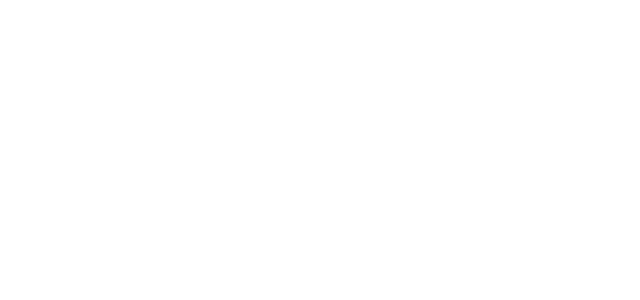
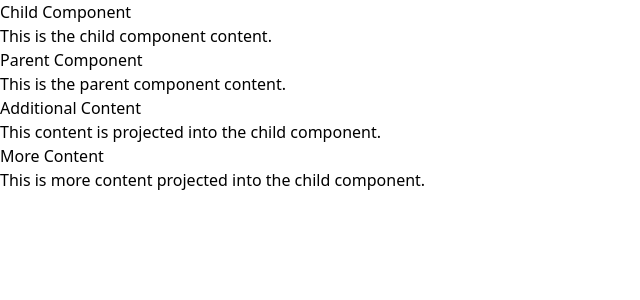
Before and after one commit to giridhar2802/angular21Features, an Angular app: page /parent in a window 1280 px wide. Before the commit this address led to /. Shown: the top 300 px of the page, without its empty margins (0-640 px from the left). Built offline with nearby package versions, Linux system fonts and the light colour scheme.

Commit message:
Content Projection

```diff
--- a/src/app/app.routes.ts
+++ b/src/app/app.routes.ts
@@ -4,4 +4,5 @@
     { path: '', redirectTo: 'users', pathMatch: 'full' },
     { path: 'users', loadComponent: () => import('./features/users-list/users-list').then(m => m.UsersList) },
     { path: 'user-info', loadComponent: () => import('./features/user-info/user-info').then(m => m.UserInfo) },
+    { path: 'parent', loadComponent: () => import('./features/parent/parent').then(m => m.Parent) },
 ];
--- /dev/null
+++ b/src/app/features/child/child.html
@@ -0,0 +1,9 @@
+<div>
+    <h2>Child Component</h2>
+    <p>This is the child component content.</p>
+    <ng-content [select]="header"></ng-content>
+    <ng-content [select]="body"></ng-content>
+    <ng-content [select]="aditionalInfo"></ng-content>
+    <!-- <ng-content></ng-content> -->
+    <ng-content><span class="bg-amber-100">Default Content as nothing comes from parent</span></ng-content>
+</div>
--- /dev/null
+++ b/src/app/features/child/child.ts
@@ -0,0 +1,12 @@
+import { ChangeDetectionStrategy, Component } from '@angular/core';
+
+@Component({
+  selector: 'app-child',
+  imports: [],
+  templateUrl: './child.html',
+  styleUrl: './child.css',
+  changeDetection: ChangeDetectionStrategy.OnPush,
+})
+export class Child {
+
+}
--- /dev/null
+++ b/src/app/features/parent/parent.html
@@ -0,0 +1,14 @@
+<app-child>
+    <div header>
+        <h2>Parent Component</h2>
+        <p>This is the parent component content.</p>
+    </div>
+    <div body>
+        <h3>Additional Content</h3>
+        <p>This content is projected into the child component.</p>
+    </div>
+    <div aditionalInfo>
+        <h3>More Content</h3>
+        <p>This is more content projected into the child component.</p>
+    </div>
+</app-child>
--- /dev/null
+++ b/src/app/features/parent/parent.ts
@@ -0,0 +1,13 @@
+import { ChangeDetectionStrategy, Component } from '@angular/core';
+import { Child } from '../child/child';
+
+@Component({
+  selector: 'app-parent',
+  imports: [Child],
+  templateUrl: './parent.html',
+  styleUrl: './parent.css',
+  changeDetection: ChangeDetectionStrategy.OnPush,
+})
+export class Parent {
+
+}
```
Also changed, not shown: src/app/features/child/child.css (added), src/app/features/parent/parent.css (added), 2 other files (tests, documents, lock files or other folders).
